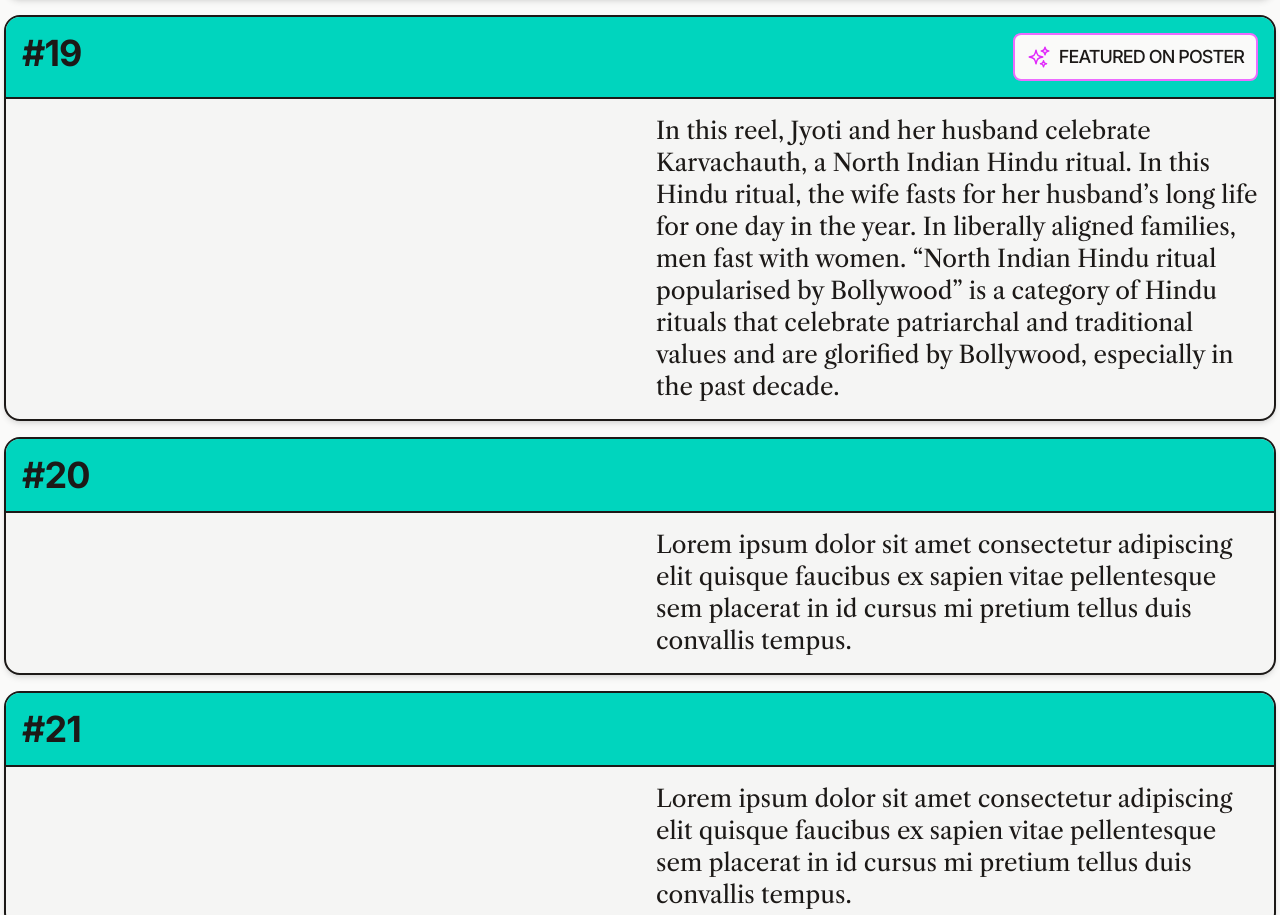
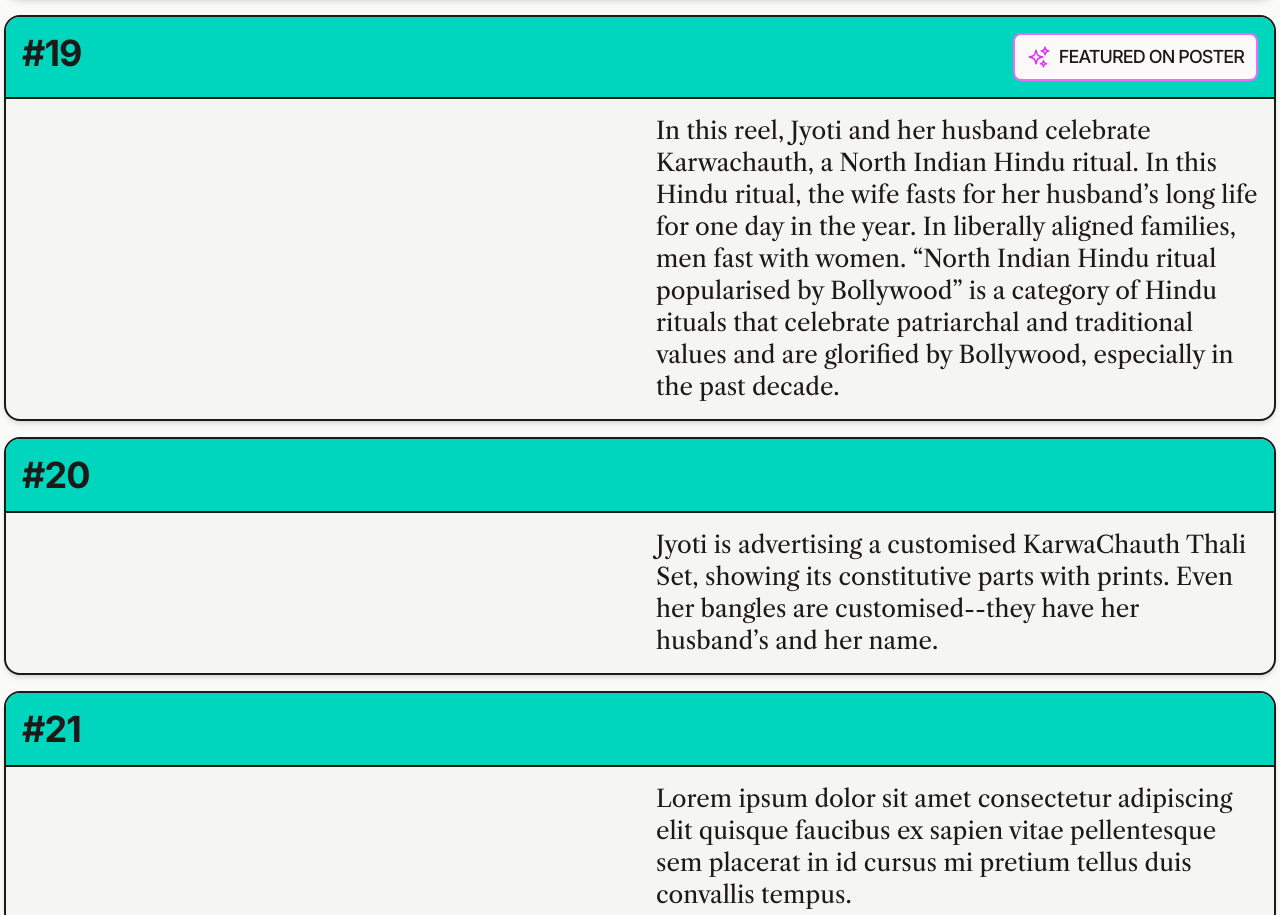
Before and after one commit to nikaytaa/nikaytaa.github.io, a website: page sci-poster-2025/index.html in a window 1280 px wide. Shown: the part 6029-6944 px from the top of the page. Drawn offline with nearby package versions, Linux system fonts and the light colour scheme; a script that the page names is missing.

Commit message:
build: Regenerate index.html

```diff
--- a/sci-poster-2025/index.html
+++ b/sci-poster-2025/index.html
@@ -503,7 +503,7 @@
                     </div>
                     <div class="md:w-1/2 p-4 text-xl md:text-2xl text-pretty">
                                 <p>
-                                    In this reel, Jyoti and her husband celebrate Karvachauth, a North Indian Hindu ritual. In this Hindu ritual, the wife fasts for her husband’s long life for one day in the year. In liberally aligned families, men fast with women. “North Indian Hindu ritual popularised by Bollywood” is a category of Hindu rituals that celebrate patriarchal and traditional values and are glorified by Bollywood, especially in the past decade.
+                                    In this reel, Jyoti and her husband celebrate Karwachauth, a North Indian Hindu ritual. In this Hindu ritual, the wife fasts for her husband’s long life for one day in the year. In liberally aligned families, men fast with women. “North Indian Hindu ritual popularised by Bollywood” is a category of Hindu rituals that celebrate patriarchal and traditional values and are glorified by Bollywood, especially in the past decade.
                                 </p>
                     </div>
                 </div>
@@ -525,7 +525,7 @@
                     </div>
                     <div class="md:w-1/2 p-4 text-xl md:text-2xl text-pretty">
                                 <p>
-                                    Lorem ipsum dolor sit amet consectetur adipiscing elit quisque faucibus ex sapien vitae pellentesque sem placerat in id cursus mi pretium tellus duis convallis tempus.
+                                    Jyoti is advertising a customised KarwaChauth Thali Set, showing its constitutive parts with prints. Even her bangles are customised--they have her husband’s and her name.
                                 </p>
                     </div>
                 </div>
```
